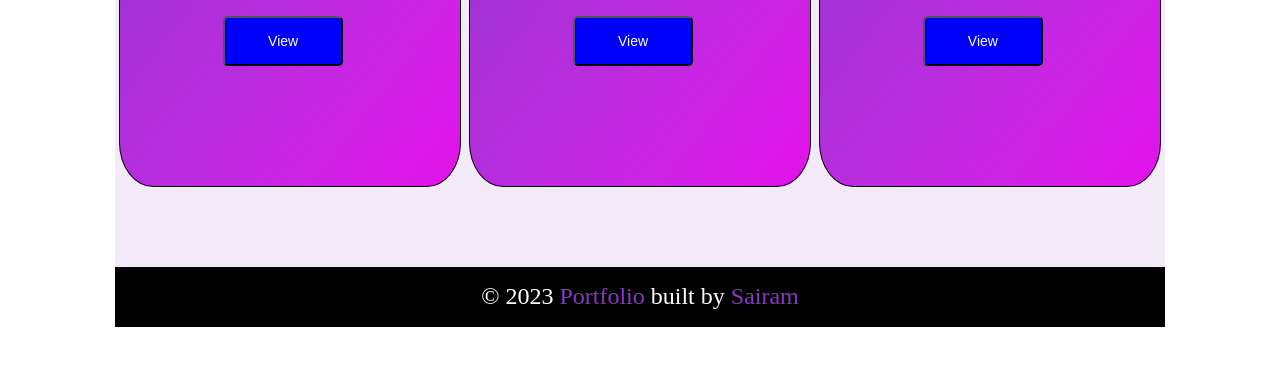
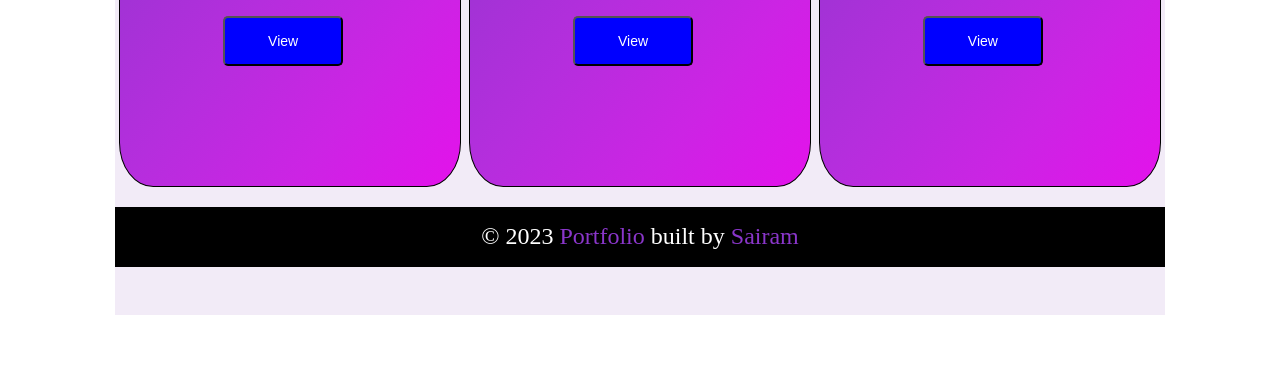
Before and after one commit to sairammaddela/MyPortfolio, a plain HTML site: page Project.html in a window 1280 px wide. Shown: the part 431-796 px from the top of the page. Drawn offline with Linux system fonts and the light colour scheme.

Commit message:
project2commit

```diff
--- a/Project.html
+++ b/Project.html
@@ -15,7 +15,7 @@
             }
             footer{
                 position: relative;
-                top: 230px;
+                top: 170px;
             }
         </style>
     </head>
```
